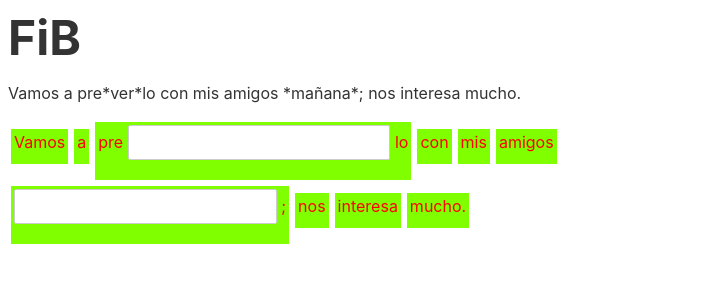
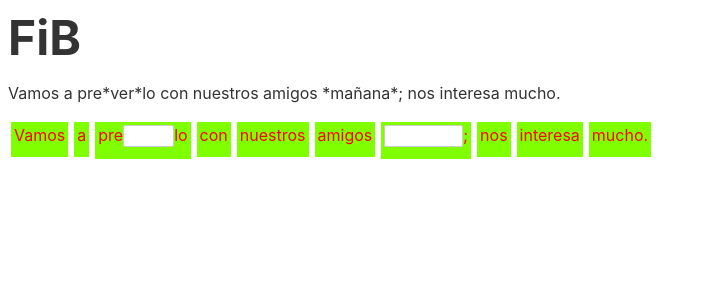
Before and after one commit to mundek/svelte-fillinblank, a Svelte app: page / in a window 1280 px wide. Shown: the top 300 px of the page, without its empty margins (0-706 px from the left). Built offline with nearby package versions, Linux system fonts and the light colour scheme.

Commit message:
played with input format; tweaked layout

```diff
--- a/src/routes/FillInBlanks.svelte
+++ b/src/routes/FillInBlanks.svelte
@@ -9,7 +9,8 @@
         isPlainWord,
         blankPretext,
         blankPosttext,
-        blankText
+        blankText,
+        blankTextLength
     } from '../utils/word-work.js';
 
     let theWords = sentenceWords($sentence);
@@ -27,17 +28,30 @@
 		max-width: 650px;
 	}
 
-	#wordContainer>div {
+	.textElement {
 		display: inline-block;
 		margin: 3px 3px;
 		padding: 3px 3px 12px 3px;
 		color: red;
 		font-size: 1em;
 		background-color: chartreuse;
+        text-align: left;
+        user-select: none;
+		cursor: pointer;
+	}
 
-		cursor: pointer;
-		/* text-shadow: 0 0 20px rgba(0,0,0,0.3); */
+    .inputElement {
+		display: inline-block;
+		margin: 0px 0px;
+		padding: 0px 0px 0px 0px;
+		color: red;
+		font-size: 1em;
+        font: 1em/1.25em "Times New Roman", Times, serif;
+        font-weight: bolder;
+		background-color:white;
+        text-align: center;
 	}
+
 </style>
 
 <p>{$sentence}</p>
@@ -45,12 +59,10 @@
     {#each theWords as aWord, i}
         {#if isPlainWord(aWord) }
             <!-- <div class="item">{aWord}&nbsp;-&nbsp;</div> -->
-            <div class="item">{aWord}</div>
+            <div class="textElement" id="{i}">{aWord}</div>
         {:else}
-            <div class="item">
-                {blankPretext(aWord)}
-                <input type="text" name="i">
-                {blankPosttext(aWord)}
+            <div class="textElement">
+                {blankPretext(aWord)}<input type="text" class="inputElement" id="{i}" size={blankTextLength(aWord)}>{blankPosttext(aWord)}
             </div>
         {/if}
     {/each}
--- a/src/stores/quiz-store.js
+++ b/src/stores/quiz-store.js
@@ -1,4 +1,4 @@
 import { readable, writable } from 'svelte/store';
 
-export const sentence = writable('Vamos a pre*ver*lo con mis amigos *mañana*; nos interesa mucho.');
+export const sentence = writable('Vamos a pre*ver*lo con nuestros amigos *mañana*; nos interesa mucho.');
 export const currentResponse = writable("");
--- a/src/utils/word-work.js
+++ b/src/utils/word-work.js
@@ -34,3 +34,9 @@ export function blankText(someWord) {
     console.log(a);
     return a[1];
 }
+
+export function blankTextLength(someWord) {
+    let a = someWord.match(/\*(.*)\*/);
+    console.log(a);
+    return a[1].length;
+}
```
